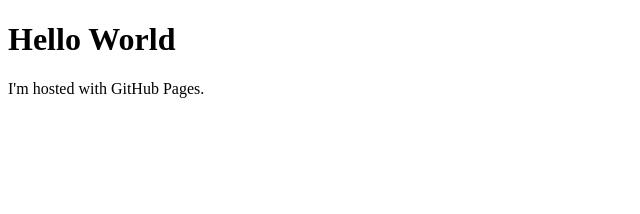
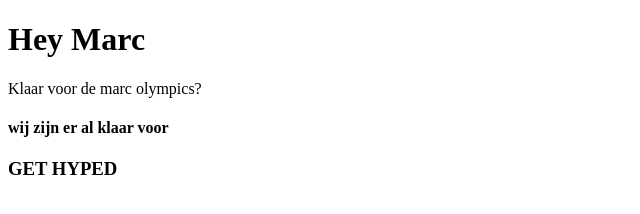
Before and after one commit to sjoerdvest/sjoerdvest.github.io, a plain HTML site: page index.html in a window 1280 px wide. Shown: the whole page, without its empty margins (0-640 px from the left). Drawn offline with Linux system fonts and the light colour scheme.

Commit message:
Update index.html

```diff
--- a/index.html
+++ b/index.html
@@ -1,7 +1,9 @@
 <!DOCTYPE html>
 <html>
 <body>
-<h1>Hello World</h1>
-<p>I'm hosted with GitHub Pages.</p>
+<h1>Hey Marc</h1>
+<p>Klaar voor de marc olympics?</p>
+<h4>wij zijn er al klaar voor</h4>
+<h3>GET HYPED</h3>
 </body>
 </html>
```
